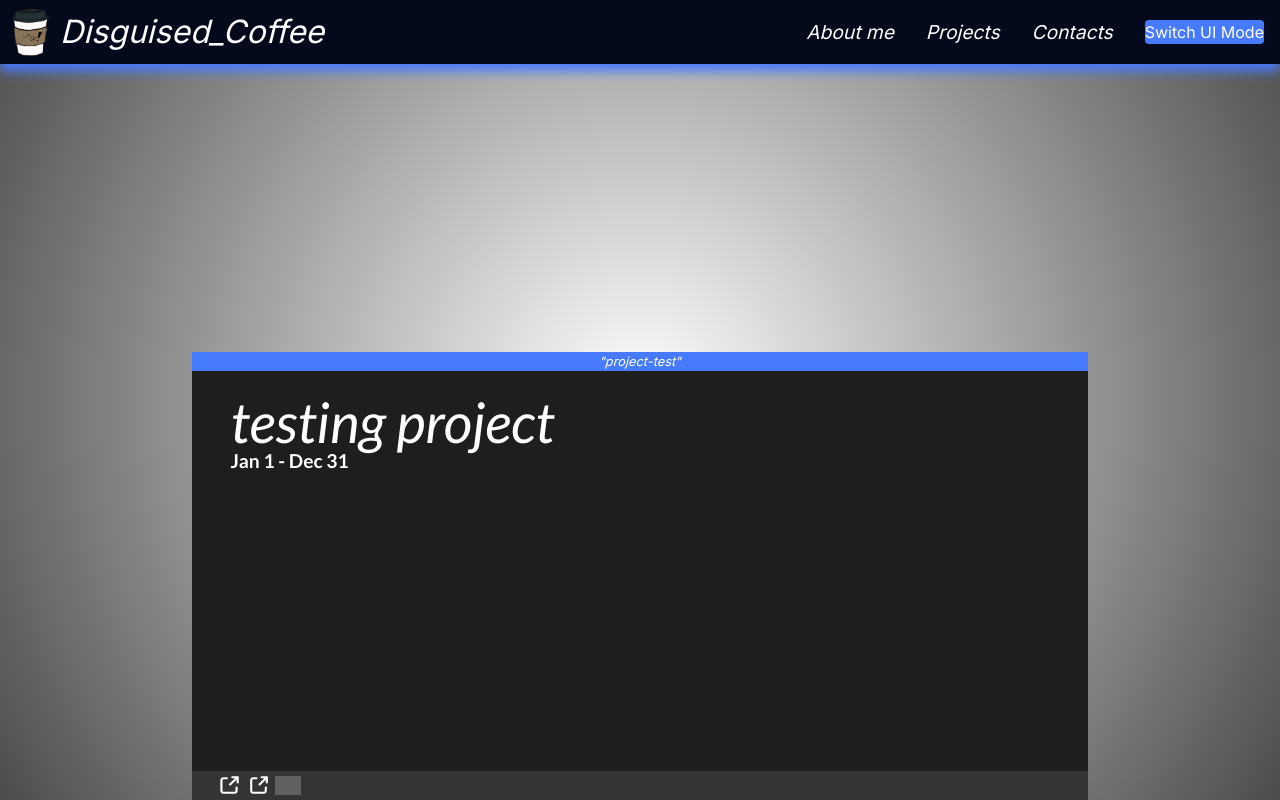
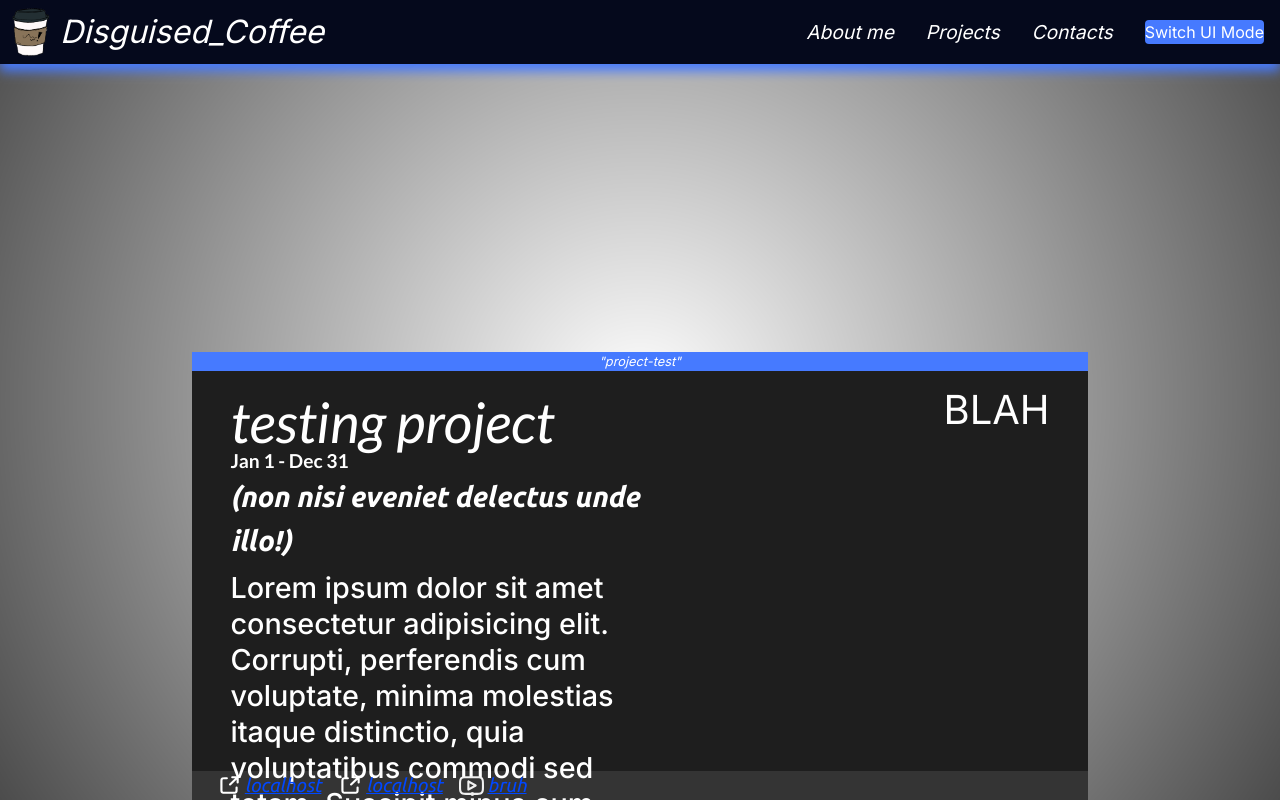
Before and after one commit to Disguised-Coffee/disguised-coffee.github.io, a Next.js app: page / in a window 1280 px wide. Built offline with nearby package versions, Linux system fonts and the light colour scheme; grey boxes are pictures that could not be loaded.

Commit message:
added yt svg and overlay components. should copy card stuff later

```diff
--- a/src/app/TestMe.json
+++ b/src/app/TestMe.json
@@ -34,7 +34,7 @@
             },
             {
                 "src": "https://youtube.com",
-                "type": "Video"
+                "type": "video"
             }
         ],
         "isHighlight": true
--- a/src/app/layout.js
+++ b/src/app/layout.js
@@ -13,7 +13,7 @@ export default function RootLayout({ children }) {
     <html lang="en">
       <head>
         <link
-          href="https://fonts.googleapis.com/css?family=Lato:light,lightitalic,bold,bolditalic,italic%7CIBM+Plex+Sans:bold,bolditalic,italic,400%7CBree+Serif"
+          href="https://fonts.googleapis.com/css?family=Lato:light,lightitalic,bold,bolditalic,italic%7CIBM+Plex+Sans:bold,bolditalic,italic,400%7CBree+Serif%7CUbuntu:bold,bolditalic,italic"
           rel="stylesheet"
         />
       </head>
--- a/src/components/cards.jsx
+++ b/src/components/cards.jsx
@@ -82,8 +82,6 @@ const Card = ({
         }
     }
 
-    let key = -1;
-
     return (
         <div className="w-auto relative m-2 aspect-[301.92/306.06]
                           h-[34vh] overflow-hidden rounded
@@ -107,7 +105,7 @@ const Card = ({
                     <h4 className="italic text-center text-white text-[0.9rem]">Made with</h4>
                     <div className="flex jusify-center h-max">
                         {
-                            tech.map((element) => {
+                            tech.map((element,key) => {
                                 let r = ReturnFileName(element);
                                 if (r === "") {
                                     return (
@@ -115,7 +113,7 @@ const Card = ({
                                     );
                                 }
                                 else {
-                                    key++;
+                                    key;
                                     return (
                                         <Image
                                             priority
--- a/src/components/overlay.jsx
+++ b/src/components/overlay.jsx
@@ -1,5 +1,6 @@
 import React, { forwardRef, useState } from "react";
 import data from "../app/TestMe.json"
+import Link from "next/link";
 
 
 /*
@@ -44,7 +45,8 @@ function OverlayContent(props) {
     try {
         return (
             <>
-                <div>
+                <div className="w-full flex">
+                    <div className="w-1/2">
                         {/* header */}
                         <div className="font-[Lato]">
                             <h1 className="text-[3.5rem] italic">{data[props.index].name}</h1>
@@ -52,8 +54,19 @@ function OverlayContent(props) {
                                 {(data[props.index].date.singleDate ? data[props.index].date.singleDate : (`${data[props.index].date.begin} - ${data[props.index].date.end}`))}
                             </h2>
                         </div>
-                    <div>
-
+                        <div className=" text-[1.8rem]">
+                            <h3 className="italic font-semibold font-[Ubuntu] pb-[0.5rem]">
+                                {`(${data[props.index].desc.caption})`}
+                            </h3>
+                            <p className="font-medium leading-9">
+                                {data[props.index].desc.paragraph}
+                            </p>
+                        </div>
+                    </div>
+                    <div className="w-1/2">
+                        <div className="flex justify-end">
+                            BLAH
+                        </div>
                     </div>
                 </div>
             </>
@@ -68,20 +81,24 @@ function OverlayContent(props) {
         )
     }
 }
+/**
+ *
+ * @param {*} (props) index: index of the data json array to pull from
+ * @returns
+ */
 function OverlayBottom(props) {
     let a = [];
 
-    data[props.index].misc.forEach((blah,num) => {
+    data[props.index].misc.forEach((blah, num) => {
         a.push(
-            <div className="flex mr-1 items-center">
-                <img src={"icons/web/"+ handleBadges(blah) +".svg"} className="w-[1.6rem] filter invert" key={num}/>
-
+            <div className="flex mr-4 items-center" key={num}>
+                <img src={"icons/web/" + handleBadges(blah) + ".svg"} className="w-[1.6rem] filter invert mr-[0.2rem]" />
+                <a href={blah.src} className="font-[Ubuntu] text-[var(--link-color)] underline italic text-[1.2rem]">
+                    {blah.display ? blah.display : "bruh"}
+                </a>
             </div>
         )
     });
-
-
-
     return (
         <div className="bg-[var(--overlay-highlight)] text-white pl-6 pr-6 flex h-[1.8rem]">
             {a}
@@ -100,7 +117,7 @@ function handleBadges(obj) {
             return "el"
 
         case "video":
-            return "vid"
+            return "yt"
     }
     return "no"
 }
```
Also changed, not shown: public/icons/web/yt.svg (added). Lines whose indentation alone changed are shown as unchanged.
